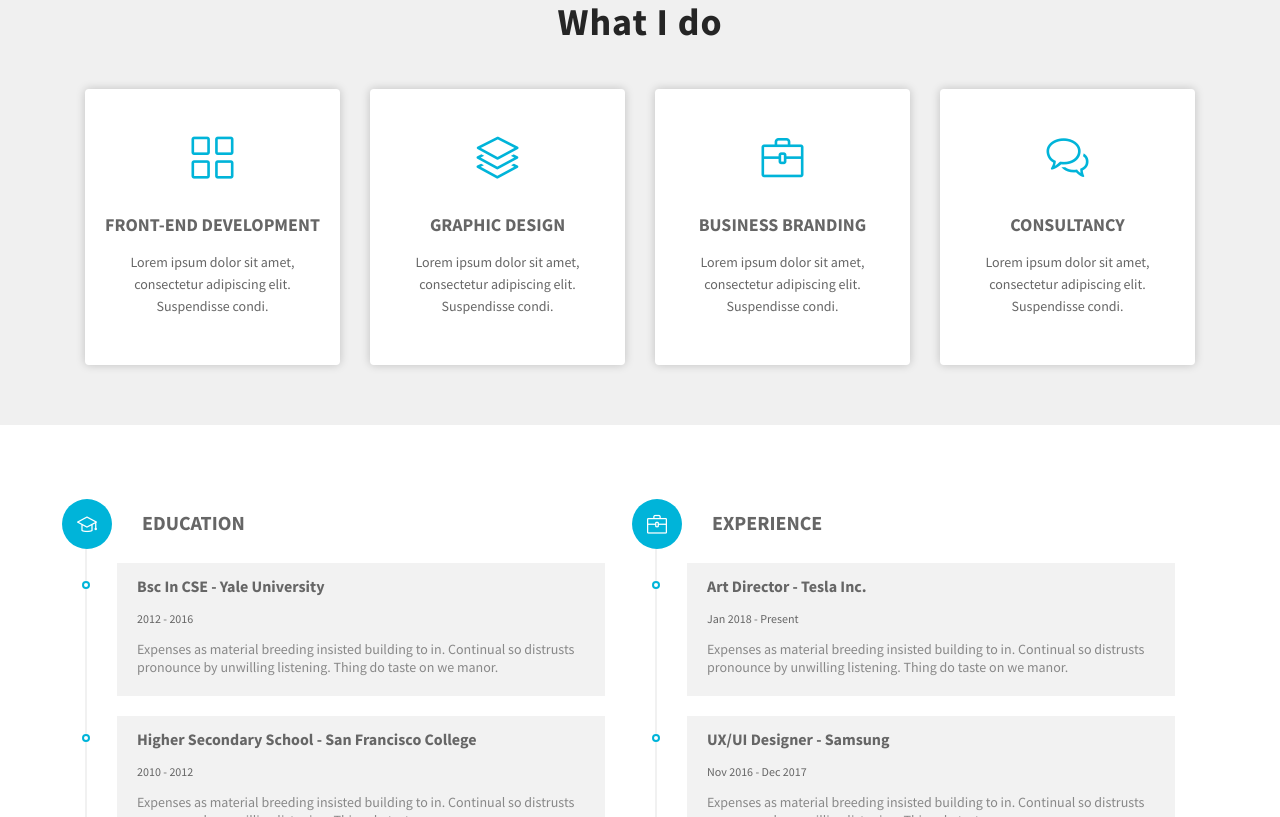
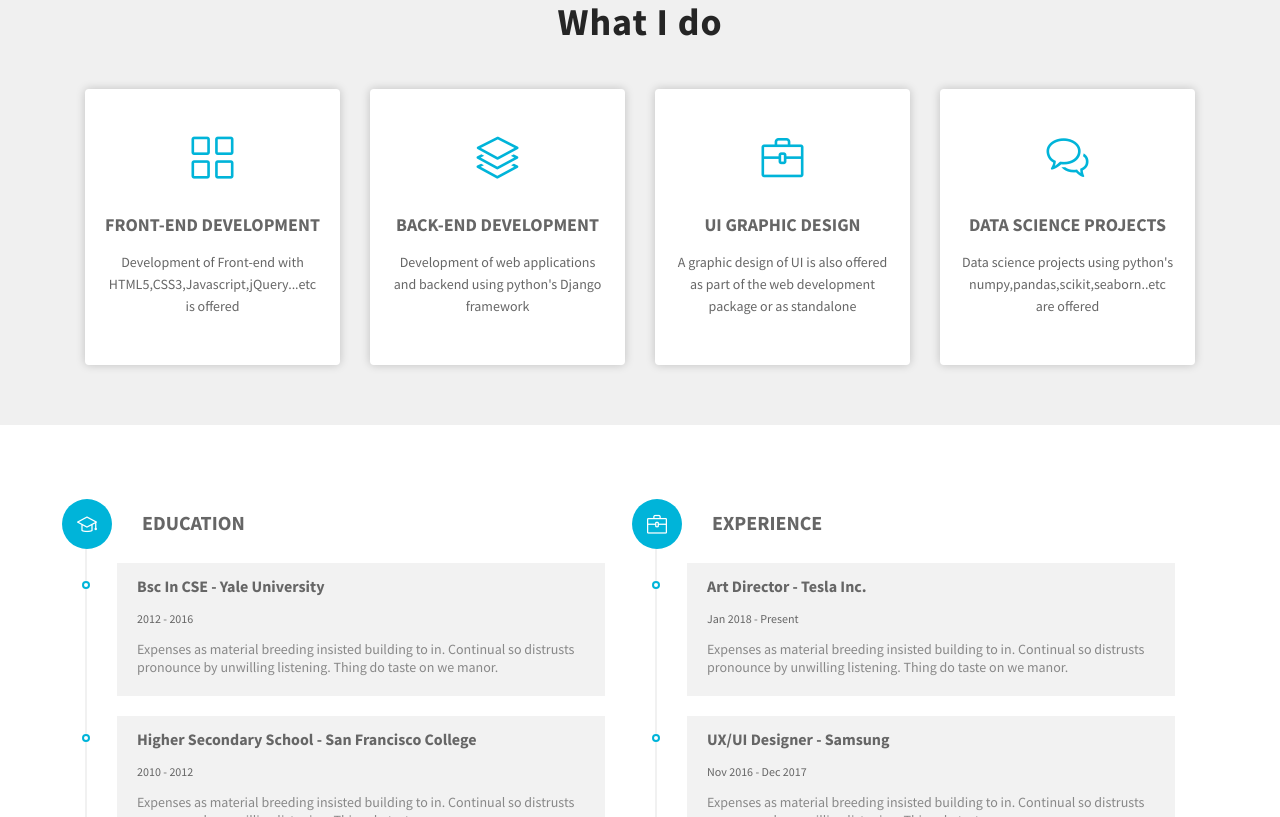
Before and after one commit to ajaydevofficial/portfolio-website, a plain HTML site: page index.html in a window 1280 px wide. Shown: the part 1382-2199 px from the top of the page. Drawn offline with Linux system fonts and the light colour scheme; files whose address does not match are found by name.

Commit message:
Paralax effect

```diff
--- a/assets/css/main.css
+++ b/assets/css/main.css
@@ -713,6 +713,10 @@ a.back-to-top:hover, a.back-to-top:focus {
 .hero-area-bg {
   background: url(../img/hero-area.jpg) no-repeat;
   background-size: cover;
+  background-attachment: fixed;
+  background-position: center;
+  background-repeat: no-repeat;
+  background-size: cover;
 }
 
 #hero-area {
--- a/index.html
+++ b/index.html
@@ -182,8 +182,8 @@
                 <i class="icon-grid"></i>
               </div>
               <div class="services-content">
-                <h3><a href="#">Front-end Development</a></h3>
-                <p>Lorem ipsum dolor sit amet, consectetur adipiscing elit. Suspendisse condi.</p>
+                <h3><a>Front-end Development</a></h3>
+                <p>Development of Front-end with HTML5,CSS3,Javascript,jQuery...etc is offered</p>
               </div>
             </div>
           </div>
@@ -194,8 +194,8 @@
                 <i class="icon-layers"></i>
               </div>
               <div class="services-content">
-                <h3><a href="#">Graphic Design</a></h3>
-                <p>Lorem ipsum dolor sit amet, consectetur adipiscing elit. Suspendisse condi.</p>
+                <h3><a>Back-end Development</a></h3>
+                <p>Development of web applications and backend using python's Django framework</p>
               </div>
             </div>
           </div>
@@ -206,8 +206,8 @@
                 <i class="icon-briefcase"></i>
               </div>
               <div class="services-content">
-                <h3><a href="#">Business Branding</a></h3>
-                <p>Lorem ipsum dolor sit amet, consectetur adipiscing elit. Suspendisse condi.</p>
+                <h3><a>UI Graphic Design</a></h3>
+                <p>A graphic design of UI is also offered as part of the web development package or as standalone</p>
               </div>
             </div>
           </div>
@@ -218,8 +218,8 @@
                 <i class="icon-bubbles"></i>
               </div>
               <div class="services-content">
-                <h3><a href="#">Consultancy</a></h3>
-                <p>Lorem ipsum dolor sit amet, consectetur adipiscing elit. Suspendisse condi.</p>
+                <h3><a href="#">Data Science Projects</a></h3>
+                <p>Data science projects using python's numpy,pandas,scikit,seaborn..etc are offered</p>
               </div>
             </div>
           </div>
```
